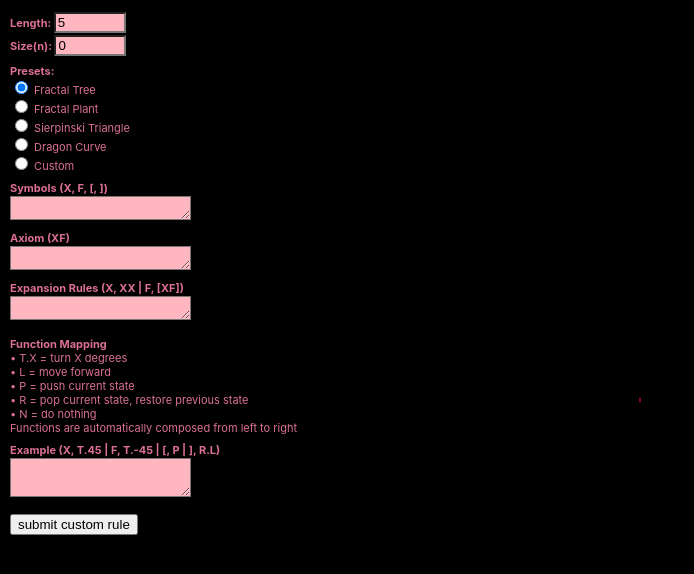
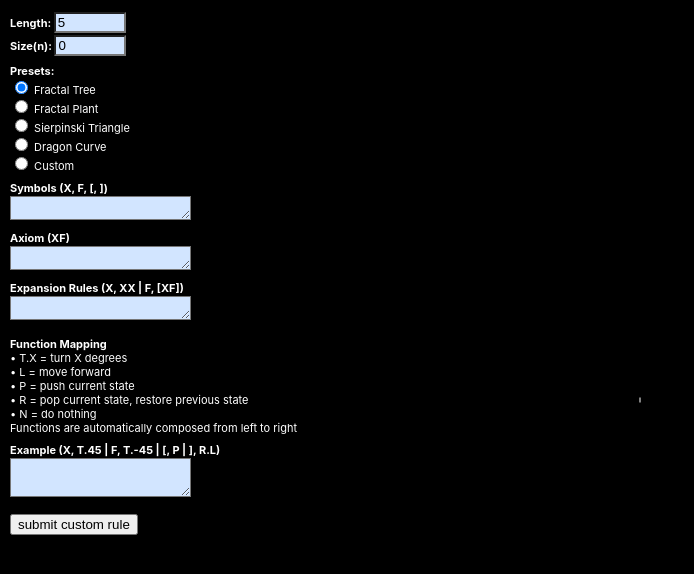
Before and after one commit to aaroncheng00/turtle_graphics, a React (Create React App) app: page / in a window 1280 px wide. Shown: the top 574 px of the page, without its empty margins (0-694 px from the left). Built offline with nearby package versions, Linux system fonts and the light colour scheme; the HTML template or start-up script is replaced by a standard one.

Commit message:
add theme.css, remove App.css for better color theme management

```diff
--- a/src/App.css
+++ /dev/null
@@ -1,7 +0,0 @@
-.OptionsMenu {
-    position: absolute;
-    z-index: 2;
-    color: palevioletred;
-    left: 10px;
-    top: 10px;
-}
--- a/src/App.js
+++ b/src/App.js
@@ -1,4 +1,4 @@
-import './App.css';
+import './theme.css'
 import Canvas from './Canvas/Canvas.js';
 import RadioButtons from './Radio/RadioButtons.js';
 import Setter from './Setter/Setter.js';
@@ -19,8 +19,8 @@ function App() {
   const mapping = useRef('');
 
   return (
-    <div style={{fontSize:'11px', backgroundColor:'black'}}>
-      <div className='OptionsMenu'>
+    <div style={{fontSize:'11px'}}>
+      <div className='options-menu'>
         <Setter labelName={'Length: '} minValue={"1"} defValue={shapeLength} setValue={setShapeLength}/>
         <Setter labelName={'Size(n): '} minValue={"0"} defValue={shapeSize} setValue={setShapeSize}/>
         <RadioButtons defaultValue={preset} setValue={setPreset}/>
--- a/src/Canvas/Canvas.js
+++ b/src/Canvas/Canvas.js
@@ -30,6 +30,7 @@ export default function Canvas({ presetChoice, shapeLength, shapeSize, newRules
             uniformLocations: {
             resolution: gl.getUniformLocation(shaderProgram, "u_resolution"),
             translation: gl.getUniformLocation(shaderProgram, "u_translation"),
+            color: gl.getUniformLocation(shaderProgram, "u_color"),
             },
         };
         // Create a buffer for vertex positions.
--- a/src/Canvas/DrawScene.js
+++ b/src/Canvas/DrawScene.js
@@ -24,6 +24,10 @@ function drawScene(gl, programInfo, buffer, positions) {
     let [dx, dy] = getTranslation(gl, positions);
     console.log("translate", dx, dy);
     gl.uniform2f(programInfo.uniformLocations.translation, dx, dy);
+
+    // Set color uniform
+    const col = [1, 1, 1, 1];
+    gl.uniform4f(programInfo.uniformLocations.color, col[0], col[1], col[2], col[3]);
 
     {
       const offset = 0;
--- a/src/Canvas/Shaders.js
+++ b/src/Canvas/Shaders.js
@@ -21,8 +21,11 @@ void main() {
 `;
 
 const fsSource = `
+precision mediump float;
+uniform vec4 u_color;
+
 void main() {
-  gl_FragColor = vec4(1.0, 0, 0.5, 1.0);
+  gl_FragColor = u_color;
 }
 `;
 
--- a/src/Setter/Setter.js
+++ b/src/Setter/Setter.js
@@ -5,7 +5,8 @@ export default function Setter({ labelName, minValue, defValue, setValue }) {
     }
     return (
         <div onChange={updateValue} >
-            <b>{labelName}</b><input type="number" style={{backgroundColor: 'lightpink', marginTop: '2px'}} defaultValue={defValue} min={minValue} max="1000" step="1"/>
+            <b>{labelName}</b>
+            <input className="input-field" type="number" defaultValue={defValue} min={minValue} max="1000" step="1"/>
         </div>
     );
   }
--- a/src/Symbols/Symbols.js
+++ b/src/Symbols/Symbols.js
@@ -7,7 +7,7 @@ export default function Symbols({ numRows, labelName, setRef }) {
             <b>{labelName}</b>
             <br></br>
             <div style={{paddingTop: '1px'}}>
-            <textarea style={{backgroundColor: 'lightpink', paddingTop: '5px'}} rows={numRows} onChange={updateRef} defaultValue='' name='preset'/>
+            <textarea className="textarea-field" rows={numRows} onChange={updateRef} defaultValue='' name='preset'/>
             </div>
         </div>
     );
--- /dev/null
+++ b/src/theme.css
@@ -0,0 +1,23 @@
+:root {
+    --color-bg: rgb(210, 229, 255);
+    --color-text: white;
+    --color-bg-dark: white;
+}
+
+.input-field {
+    background-color: var(--color-bg);
+    margin-top: 2px;
+}
+
+.textarea-field {
+    background-color: var(--color-bg);
+    padding-top: 5px;
+}
+
+.options-menu {
+    position: absolute;
+    z-index: 2;
+    color: var(--color-text);
+    left: 10px;
+    top: 10px;
+}
```
